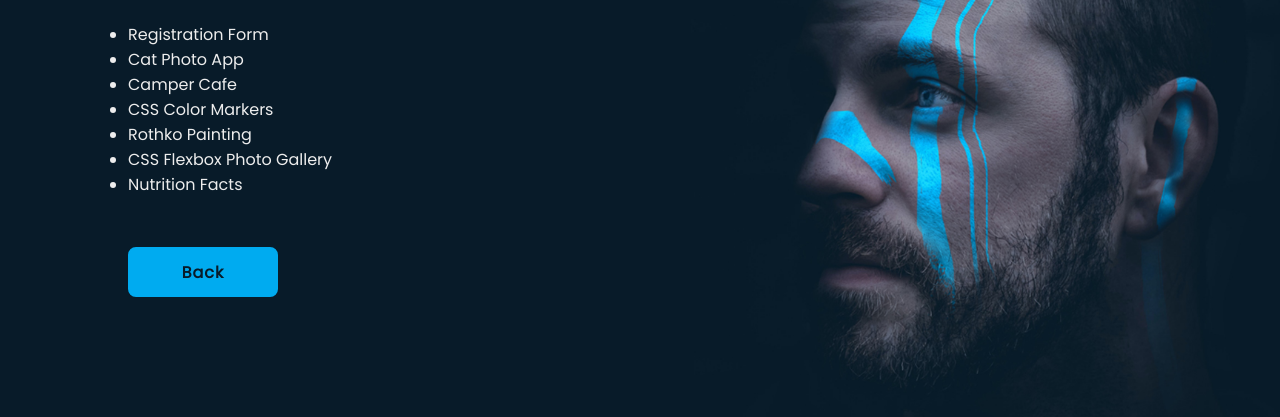
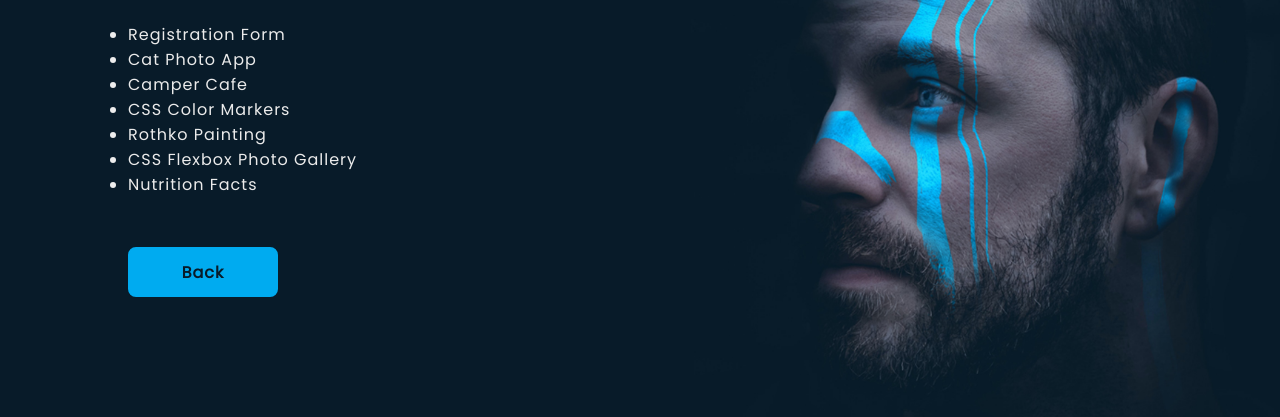
Before and after one commit to httpsRalph/MyRepoBSIT, a plain HTML site: page activities.html in a window 1280 px wide. Shown: the part 277-694 px from the top of the page. Drawn offline with Linux system fonts and the light colour scheme.

Commit message:
hover ul

```diff
--- a/style.css
+++ b/style.css
@@ -295,15 +295,24 @@ body{
     animation-delay:3s;
     z-index: 100;
 }
-
+/* UL HOVER  */
 ul a{
-    position: absolute;
+    position: relative;
+    width: 150px;
+    height: 100%;
+    color: #ebebeb;
     text-decoration: none;
-    color: #ededed;
+    font-weight: 500;
+    letter-spacing: 1px;
+    z-index: 100;
+    overflow: hidden;
+    transition: .5s;
 }
 
 ul a:hover{
     color: #00abf0;
+    text-decoration: underline;
+    transition: 1s;
 
 }
 
@@ -318,7 +327,7 @@ ul a:hover{
     animation: showRight 1s ease forwards;
     animation-delay:1.3s;
     z-index: 100;
-}
+ }
 
 /* KEYFRAMES ANIMATION */
 
```
